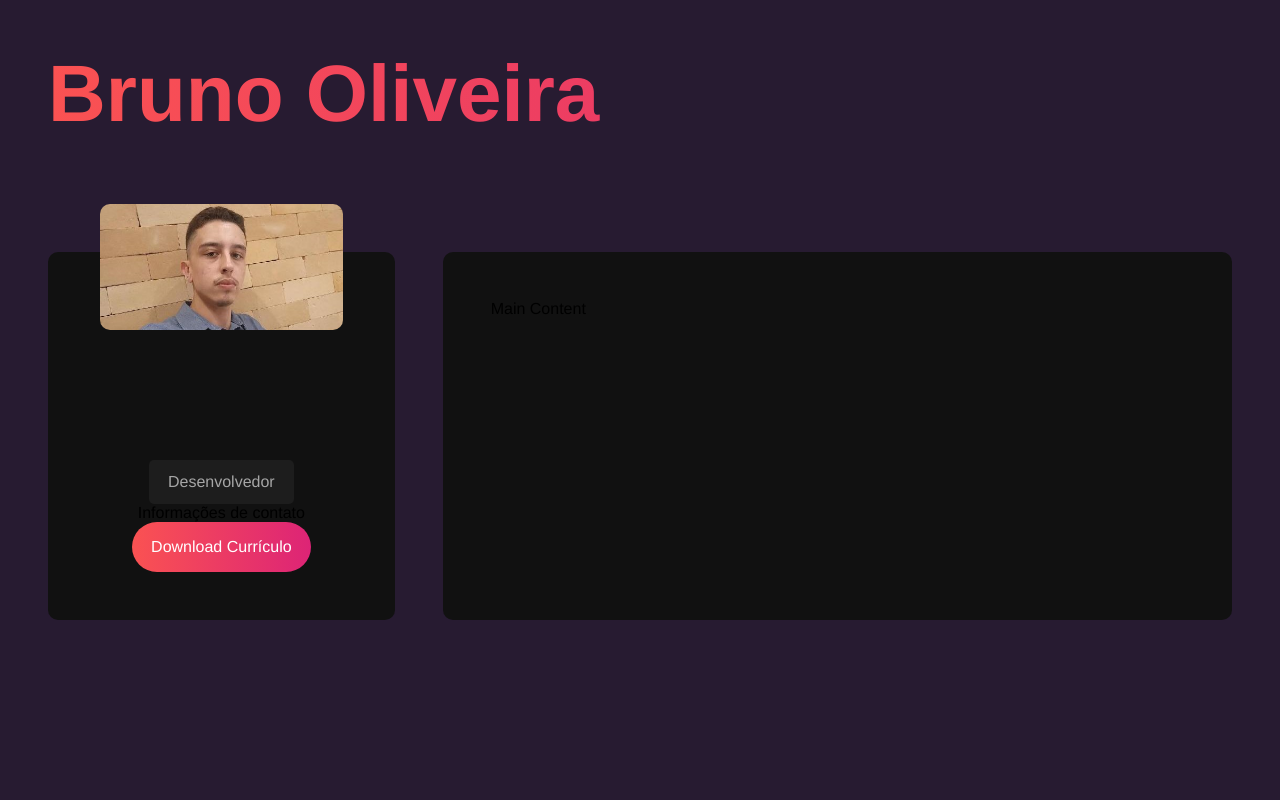
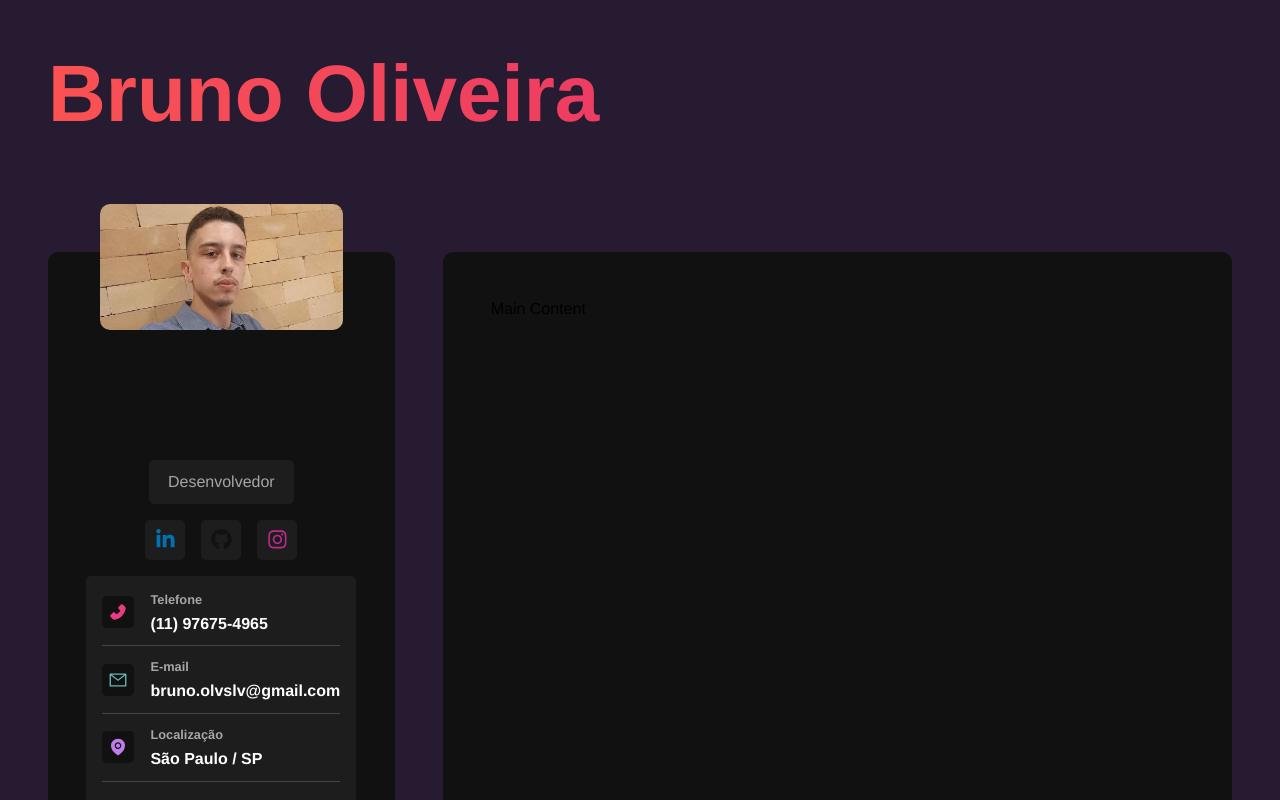
Before and after one commit to BrunoOlv10/portfolio-react, a React (Vite) app in the folder react-sass/: page / in a window 1280 px wide. Shown: the top 800 px of the page. Built offline with nearby package versions, Linux system fonts and the light colour scheme.

Commit message:
add updates

```diff
--- /dev/null
+++ b/react-sass/src/components/InformationContainer.jsx
@@ -0,0 +1,34 @@
+import {AiFillPhone, AiOutlineMail, AiFillEnvironment} from 'react-icons/ai'
+
+import '../styles/components/informationcontainer.sass'
+
+
+const InformationContainer = () => {
+  return (
+    <section id='information'>
+        <div className="info-card">
+            <AiFillPhone id='phone-icon' />
+            <div>
+                <h3>Telefone</h3>
+                <p>(11) 97675-4965</p>
+            </div>
+        </div>
+        <div className="info-card">
+            <AiOutlineMail id='email-icon' />
+            <div>
+                <h3>E-mail</h3>
+                <p>bruno.olvslv@gmail.com</p>
+            </div>
+        </div>
+        <div className="info-card">
+            <AiFillEnvironment id='pin-icon' />
+            <div>
+                <h3>Localização</h3>
+                <p>São Paulo / SP</p>
+            </div>
+        </div>
+    </section>
+  )
+}
+
+export default InformationContainer
--- a/react-sass/src/components/Sidebar.jsx
+++ b/react-sass/src/components/Sidebar.jsx
@@ -2,6 +2,7 @@
 
 import '../styles/components/sidebar.sass'
 import SocialNetworks from './SocialNetworks'
+import InformationContainer from './InformationContainer'
 
 const Sidebar = () => {
   return (
@@ -9,7 +10,7 @@
       <img src={Avatar} alt="Bruno Oliveira" />
       <p className="title">Desenvolvedor</p>
       <SocialNetworks />
-      <p>Informações de contato</p>
+      <InformationContainer />
       <a href="" className="btn">Download Currículo</a>
     </aside>
   )
--- a/react-sass/src/components/SocialNetworks.jsx
+++ b/react-sass/src/components/SocialNetworks.jsx
@@ -1,10 +1,22 @@
+import {FaLinkedinIn, FaGithub, FaInstagram} from 'react-icons/fa'
+
 import '../styles/components/Socialnetworks.sass'
+
+const socialNetworks = [
+  {name: 'linkedin', icon: <FaLinkedinIn />},
+  {name: 'github', icon: <FaGithub />},
+  {name: 'instagram', icon: <FaInstagram />},
+]
 
 const SocialNetwork = () => {
   return (
-    <div>
-
-    </div>
+    <section id='social-networks'>
+      {socialNetworks.map((network) => (
+        <a href="#" className='social-btn' id={network.name} key={network.name}>
+          {network.icon}
+        </a>
+      ))}
+    </section>
   )
 }
 
--- a/react-sass/src/styles/components/Socialnetworks.sass
+++ b/react-sass/src/styles/components/Socialnetworks.sass
@@ -0,0 +1,29 @@
+@use '../variables'
+@use '../mixins'
+
+#social-networks
+    @include mixins.center
+    gap: 1rem
+    margin: 1rem 0
+
+    .social-btn
+        padding: .6rem
+        background-color: variables.$bg-color-secondary
+        border-radius: variables.$card-border-radius
+        color: #333
+        font-size: 1.3rem
+        @include mixins.center
+
+    #linkedin
+        color: #0072b1
+
+    #github
+        color: #111
+
+    #instagram
+        color: #bc2a8d
+
+    :hover
+        background: variables.$gradient
+        > svg
+            color: variables.$text-color
--- /dev/null
+++ b/react-sass/src/styles/components/informationcontainer.sass
@@ -0,0 +1,46 @@
+@use '../variables'
+@use '../mixins'
+
+#information
+    @include mixins.center
+    flex-direction: column
+    background-color: variables.$bg-color-secondary
+    padding: 1rem
+    margin-bottom: 2rem
+    text-align: left
+    widows: 80%
+    border-radius: variables.$card-border-radius
+
+    .info-card
+        @include mixins.center
+        justify-content: start
+        gap: 1rem
+        padding-bottom: .8rem
+        margin-bottom: .8rem
+        border-bottom: 1px solid #444
+        width: 100%
+
+    h3
+        color: variables.$text-color-secondary
+        font-size: .8rem
+        margin-bottom: .5rem
+
+    p
+        color: variables.$text-color
+        font-weight: bold
+
+    svg
+        background-color: variables.$bg-color
+        padding: .4rem
+        width: 2rem
+        height: 2rem
+        border-radius: variables.$card-border-radius
+
+    #phone-icon
+        color: #e93b81
+
+    #email-icon
+        color: #6ab5b9
+
+    #pin-icon
+        color: #c17ceb
--- a/react-sass/src/styles/mixins.sass
+++ b/react-sass/src/styles/mixins.sass
@@ -1,4 +1,9 @@
 @use './variables'
+
+@mixin center
+    display: flex
+    justify-content: center
+    align-items: center
 
 @mixin btn
     padding: 1rem 1.2rem
```
